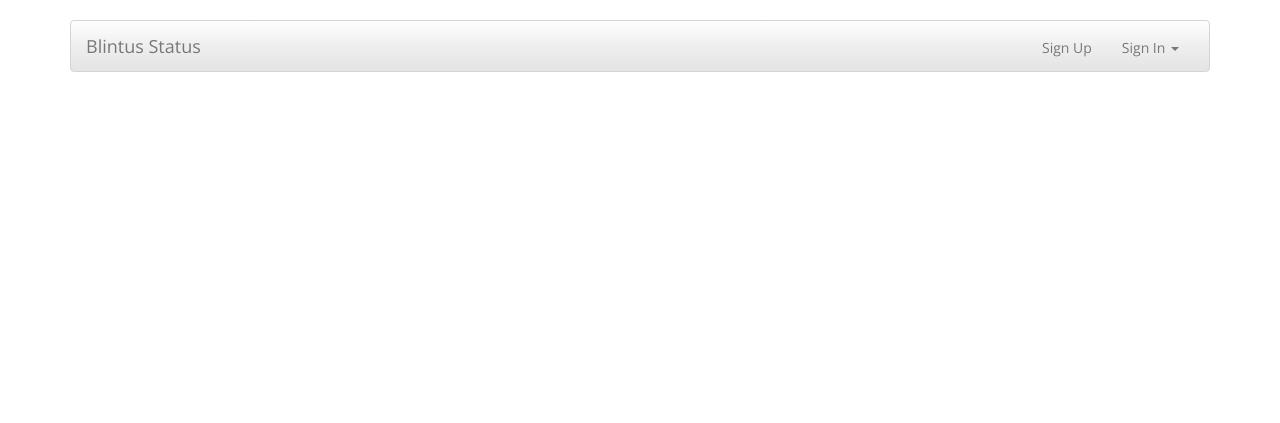
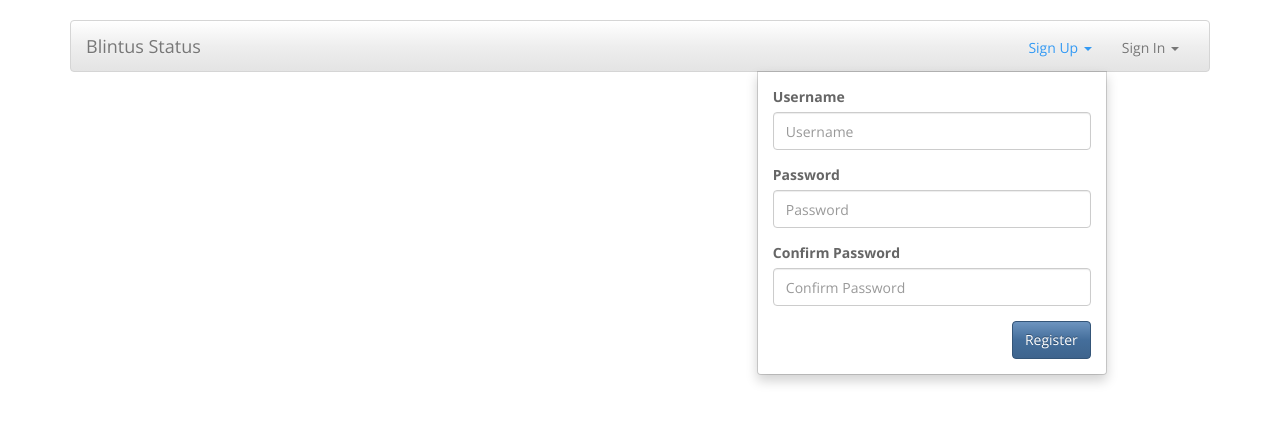
Before and after one commit to blintus/blintusstatus, a Django app: page / in a window 1280 px wide, after a click on "Sign Up". Shown: the top 423 px of the page. Run offline with Django 3.2, Linux system fonts and the light colour scheme; some libraries are stand-ins or nearby versions.

Commit message:
added dropbown for sign up

```diff
--- a/status/templates/status/page.html
+++ b/status/templates/status/page.html
@@ -42,7 +42,27 @@
                 {% if not hide_nav_user %}
                 <ul class="nav navbar-nav navbar-right">
                     {% if not user.is_authenticated %}
-                    <li><a href="#">Sign Up</a></li>
+                    <li class="dropdown">
+                        <a href="#" class="dropdown-toggle" data-toggle="dropdown">Sign Up <span class="caret"></span></a>
+                        <div id="login-menu" class="dropdown-menu" role="menu">
+                            <form action="{% url 'status:register' %}" method="post" role="form">
+                                {% csrf_token %}
+                                <div class="form-group">
+                                    <label for="username">Username</label>
+                                    <input type="text" class="form-control" id="username" name="username" placeholder="Username" value="{{ username }}" autofocus />
+                                </div>
+                                <div class="form-group">
+                                    <label for="password">Password</label>
+                                    <input type="password" class="form-control" id="password" name="password" placeholder="Password" />
+                                </div>
+                                <div class="form-group">
+                                    <label for="password">Confirm Password</label>
+                                    <input type="password" class="form-control" id="confirmPassword" name="confirmPassword" placeholder="Confirm Password" />
+                                </div>
+                                <input class="btn btn-primary pull-right" type="submit" value="Register" />
+                            </form>
+                        </div>
+                    </li>
                     <li class="dropdown">
                         <a href="#" class="dropdown-toggle" data-toggle="dropdown">Sign In <span class="caret"></span></a>
                         <div id="login-menu" class="dropdown-menu" role="menu">
```
